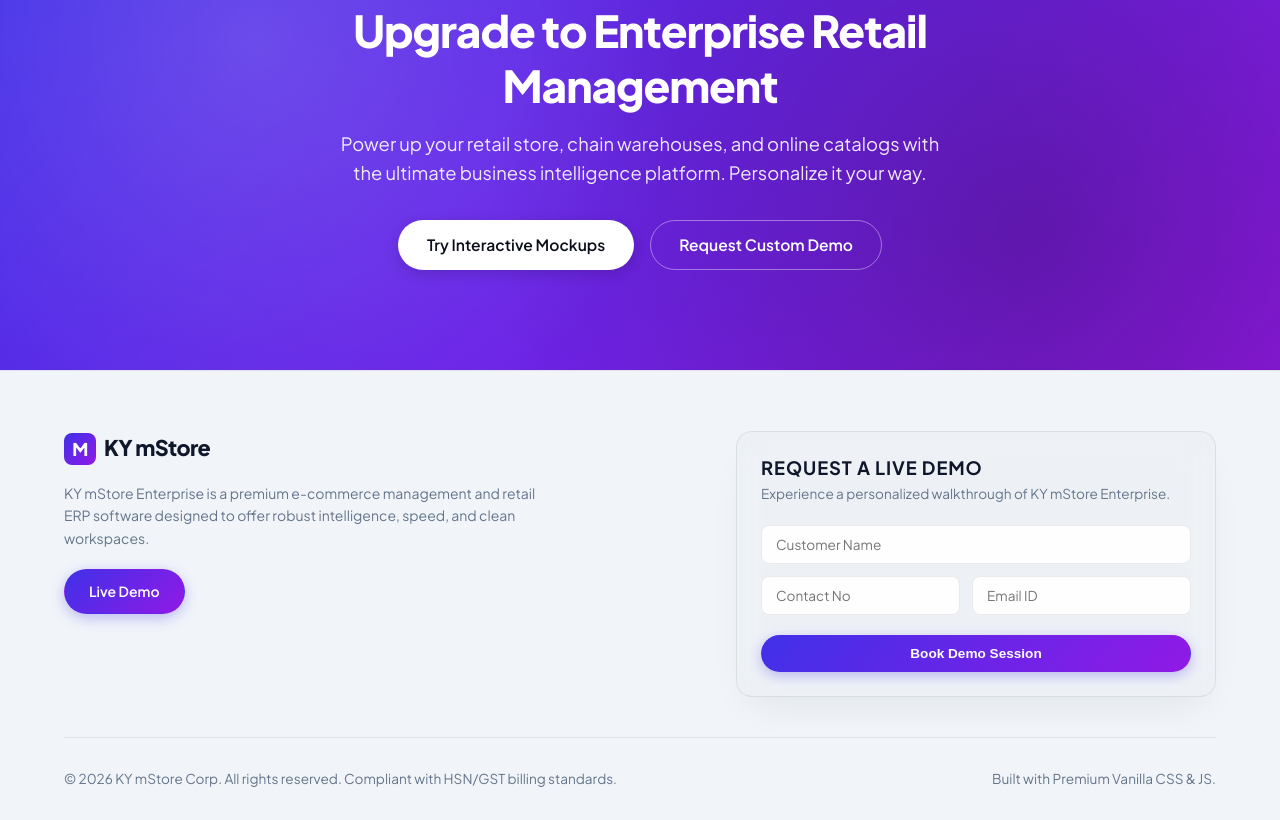
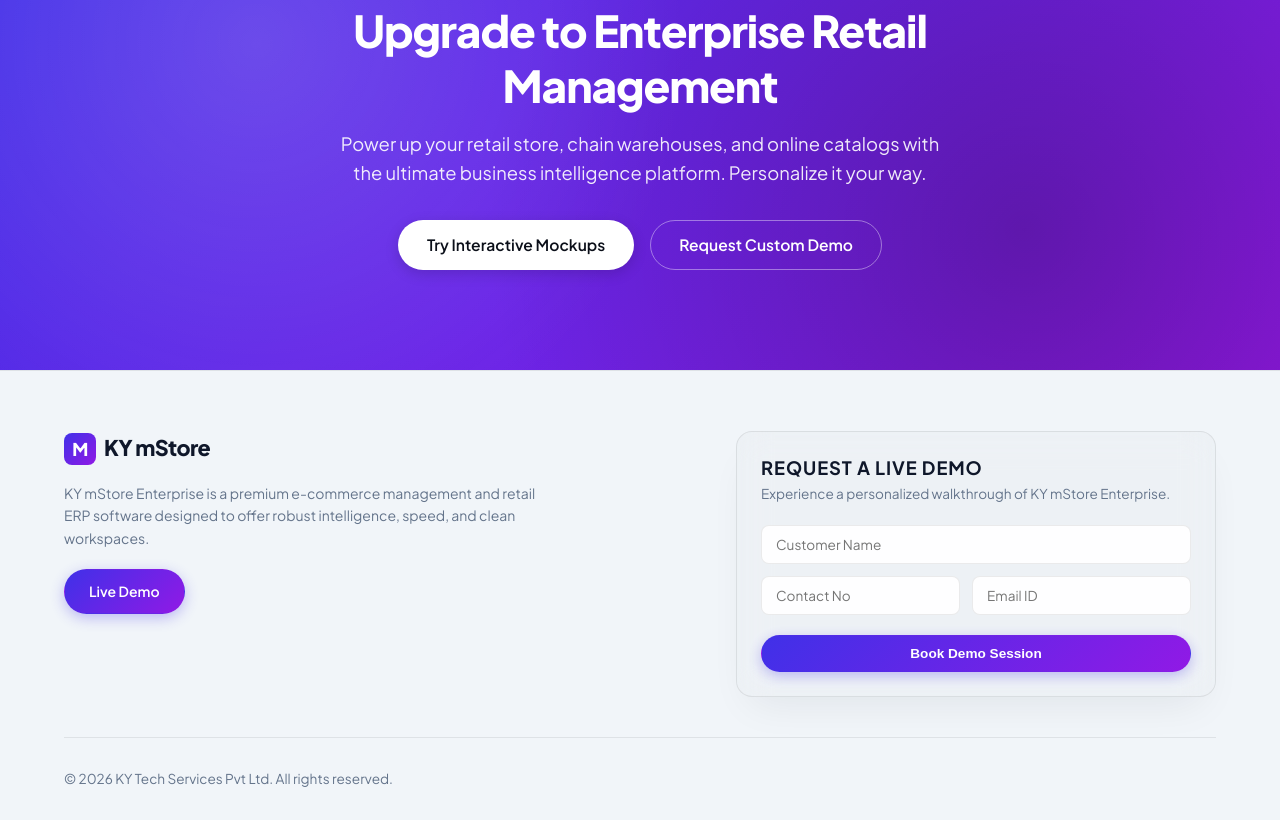
Before and after one commit to kytechoffice-hue/Web-mStore, a website: page index.html in a window 1280 px wide. Shown: the part 5369-6189 px from the top of the page. Drawn offline with Linux system fonts and the light colour scheme.

Commit message:
Update footer copyright text

```diff
--- a/index.html
+++ b/index.html
@@ -603,8 +603,7 @@
       </div>
 
       <div class="footer-bottom">
-        <p>&copy; 2026 KY mStore Corp. All rights reserved. Compliant with HSN/GST billing standards.</p>
-        <p>Built with Premium Vanilla CSS & JS.</p>
+        <p>&copy; 2026 KY Tech Services Pvt Ltd. All rights reserved.</p>
       </div>
     </div>
   </footer>
```
